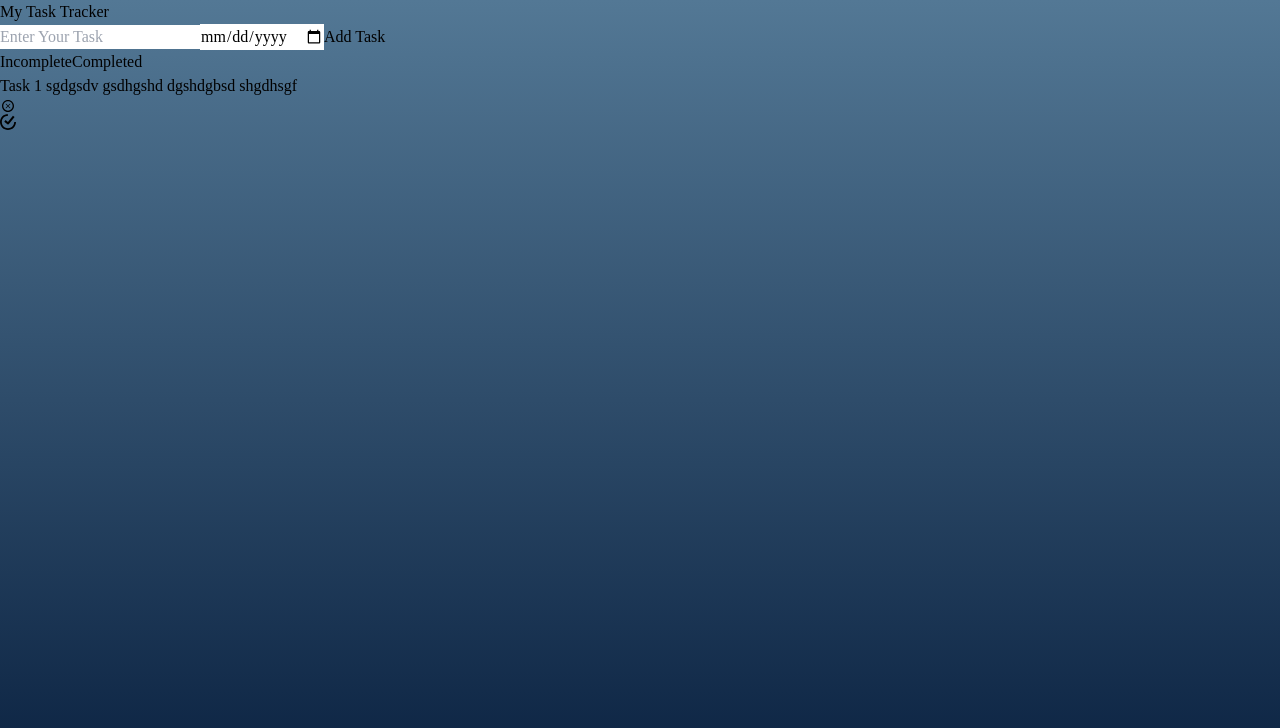
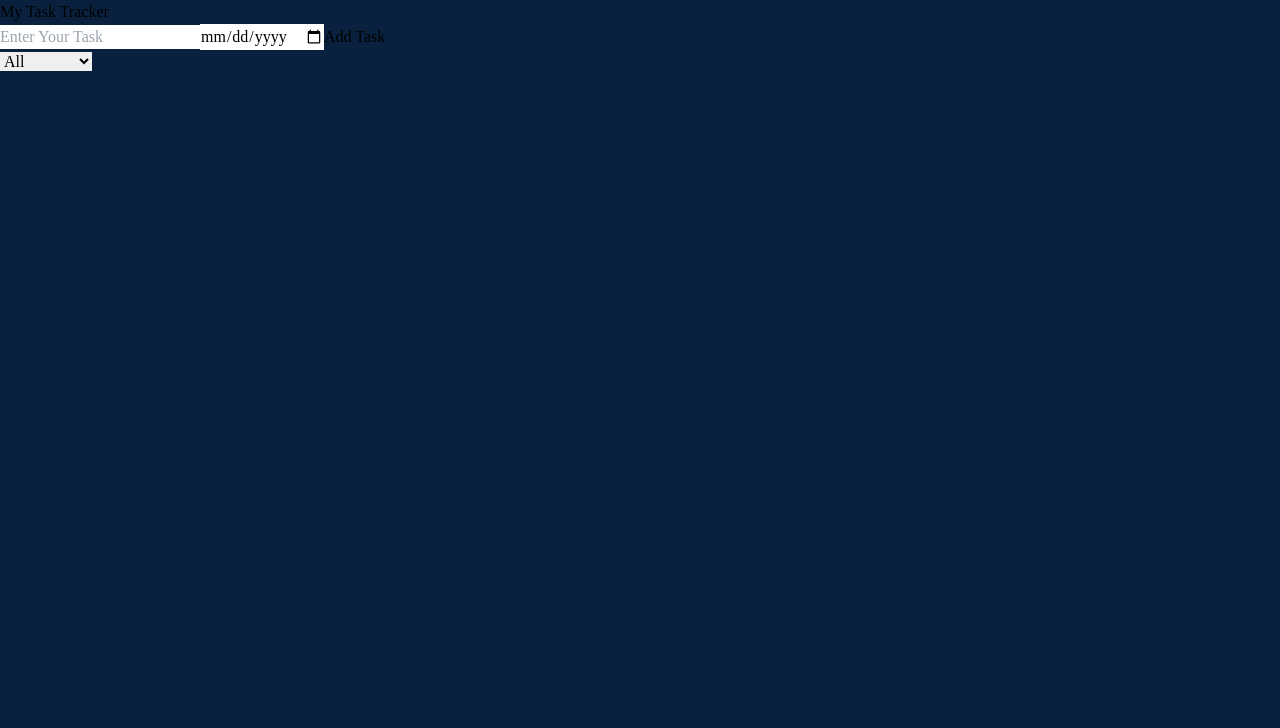
Before and after one commit to Vibhav-Jaiswal/task-tracker, a React (Vite) app: page / in a window 1280 px wide. Shown: the top 728 px of the page. Built offline with nearby package versions, Linux system fonts and the light colour scheme.

Commit message:
add dropdown button

```diff
--- a/src/App.jsx
+++ b/src/App.jsx
@@ -1,10 +1,19 @@
-import React, { useState } from "react";
+import React, { useEffect, useState } from "react";
 import { SiTicktick } from "react-icons/si";
 import { TiDeleteOutline } from "react-icons/ti";
 
 const App = () => {
   const [date, setDate] = useState(null);
-  const [toggleButtonColor, setTtoggleButtonColor] = useState(false);
+  const [taskList, setTaskList] = useState([]);
+  const [newTask, setNewTask] = useState("");
+
+  const handleSubmit = (e) => {
+    e.preventDefault();
+    const task = newTask;
+    const updatedTaskList = [...taskList];
+    updatedTaskList.push(task);
+    setTaskList(updatedTaskList);
+  };
 
   return (
     <>
@@ -12,44 +21,48 @@ const App = () => {
         My Task Tracker
       </h1>
       <div className="sm:w-2/4 p-4 sm:p-8 m-4 sm:mx-auto bg-gray-400 rounded-md bg-clip-padding backdrop-filter backdrop-blur-lg bg-opacity-20">
-        <form className="flex flex-col gap-4 ">
+        <form onSubmit={handleSubmit} className="flex flex-col gap-4 ">
           <input
             className="p-2 rounded-lg text-lg"
             type="text"
             placeholder="Enter Your Task"
             required
+            onChange={(e) => setNewTask(e.target.value)}
           />
-          <input className="p-2 rounded-lg text-lg" type="date" required />
+          <input
+            className="p-2 rounded-lg text-lg"
+            type="date"
+            required
+            onChange={(e) => setDate(e.target.value)}
+          />
           <button className="bg-green-500 py-2 rounded-lg text-lg text-white font-bold hover:opacity-85">
             Add Task
           </button>
         </form>
         <div className="flex border-t-2 border-gray-500 my-8 pt-8">
-          <button
-            className={`${
-              toggleButtonColor ? "bg-gray-500" : "bg-green-500"
-            } py-2 px-2 sm:px-5 rounded-l-lg text-lg text-white font-bold hover:opacity-85`}
-            onClick={() => setTtoggleButtonColor(false)}
-          >
-            Incomplete
-          </button>
-          <button
-            className={`${
-              toggleButtonColor ? "bg-green-500 " : "bg-gray-500"
-            } py-2 px-2 sm:px-5 rounded-r-lg text-lg text-white font-bold hover:opacity-85`}
-            onClick={() => setTtoggleButtonColor(true)}
-          >
-            Completed
-          </button>
+          <select className="py-2 px-3 sm:px-6 rounded-lg text-lg font-bold hover:opacity-85">
+            <option value="All">All</option>
+            <option value="completed">Completed</option>
+            <option value="incomplete">Incomplete</option>
+          </select>
         </div>
-        <div className="">
-          <div className="flex justify-between bg-gray-500 p-4 items-center">
-            <p className="text-white text-lg pb-2">Task 1 sgdgsdv gsdhgshd dgshdgbsd shgdhsgf</p>
-            <span className="flex gap-4 items-center">
-              <TiDeleteOutline className="text-red-500 w-8 h-8 hover:opacity-85 cursor-pointer"/>
-              <SiTicktick className="text-green-500 w-6 h-6 hover:opacity-85 cursor-pointer"/>
-            </span>
-          </div>
+        <div>
+          {taskList.length > 0 &&
+            taskList.map((item, i) => (
+              <div
+                className="flex justify-between bg-gray-500 p-4 items-center mb-4"
+                key={i}
+              >
+                <span>
+                  <p className="text-white text-lg pb-2">{item}</p>
+                  <p className="text-white text-sm ">{item.date}</p>
+                </span>
+                <span className="flex gap-4 items-center">
+                  <TiDeleteOutline className="text-red-500 w-8 h-8 hover:opacity-85 cursor-pointer" />
+                  <SiTicktick className="text-green-500 w-6 h-6 hover:opacity-85 cursor-pointer" />
+                </span>
+              </div>
+            ))}
         </div>
       </div>
     </>
--- a/src/index.css
+++ b/src/index.css
@@ -2,11 +2,10 @@
 @tailwind components;
 @tailwind utilities;
 
-body {
-    background-image: linear-gradient(to top, #09203f 0%, #537895 100%);
+body{
+    background-color: #09203f;
     font-family: "Platypi", serif;
     font-optical-sizing: auto;
     font-weight: weight;
     font-style: normal;
-    height: 100vh;
 }
```
